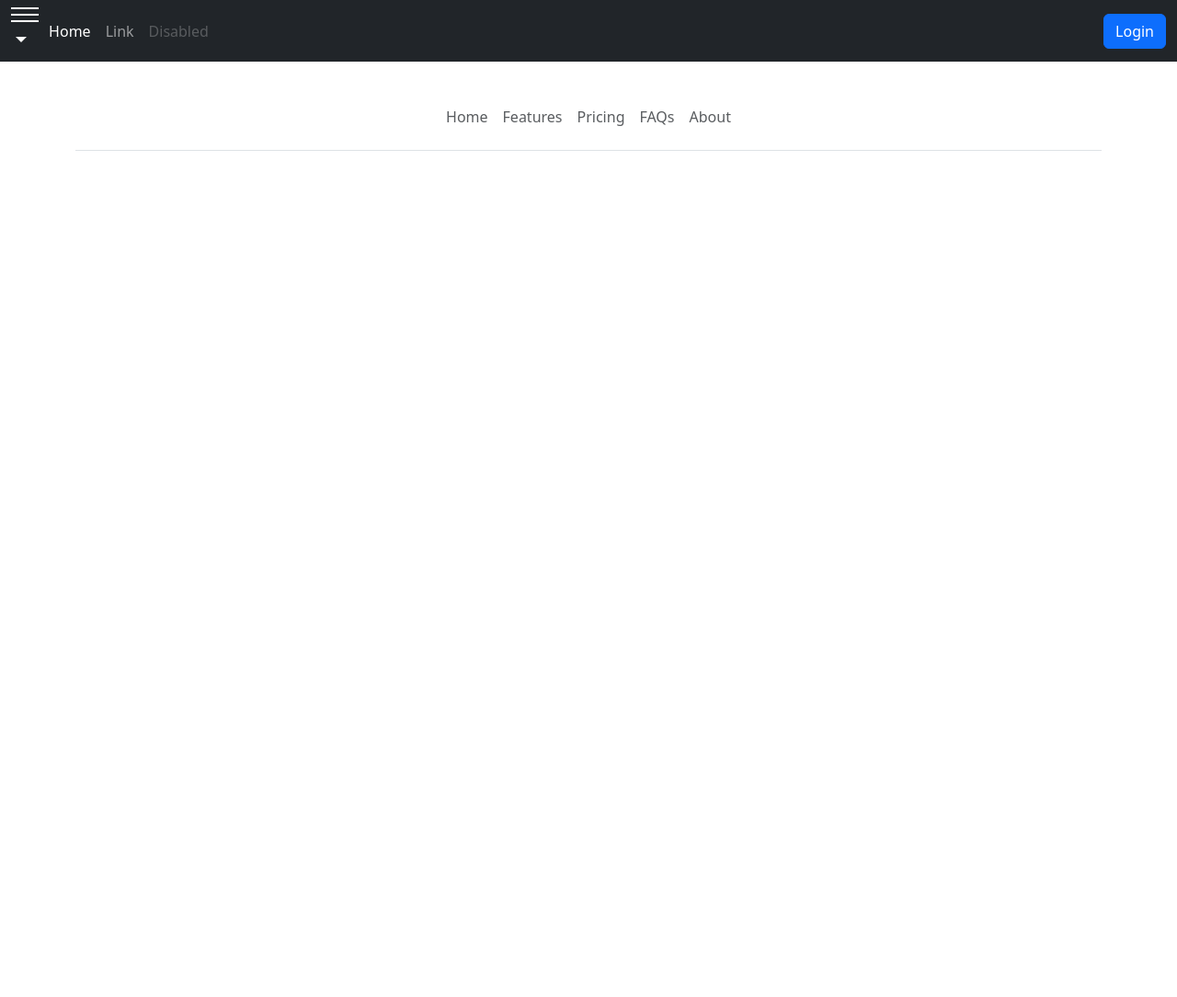
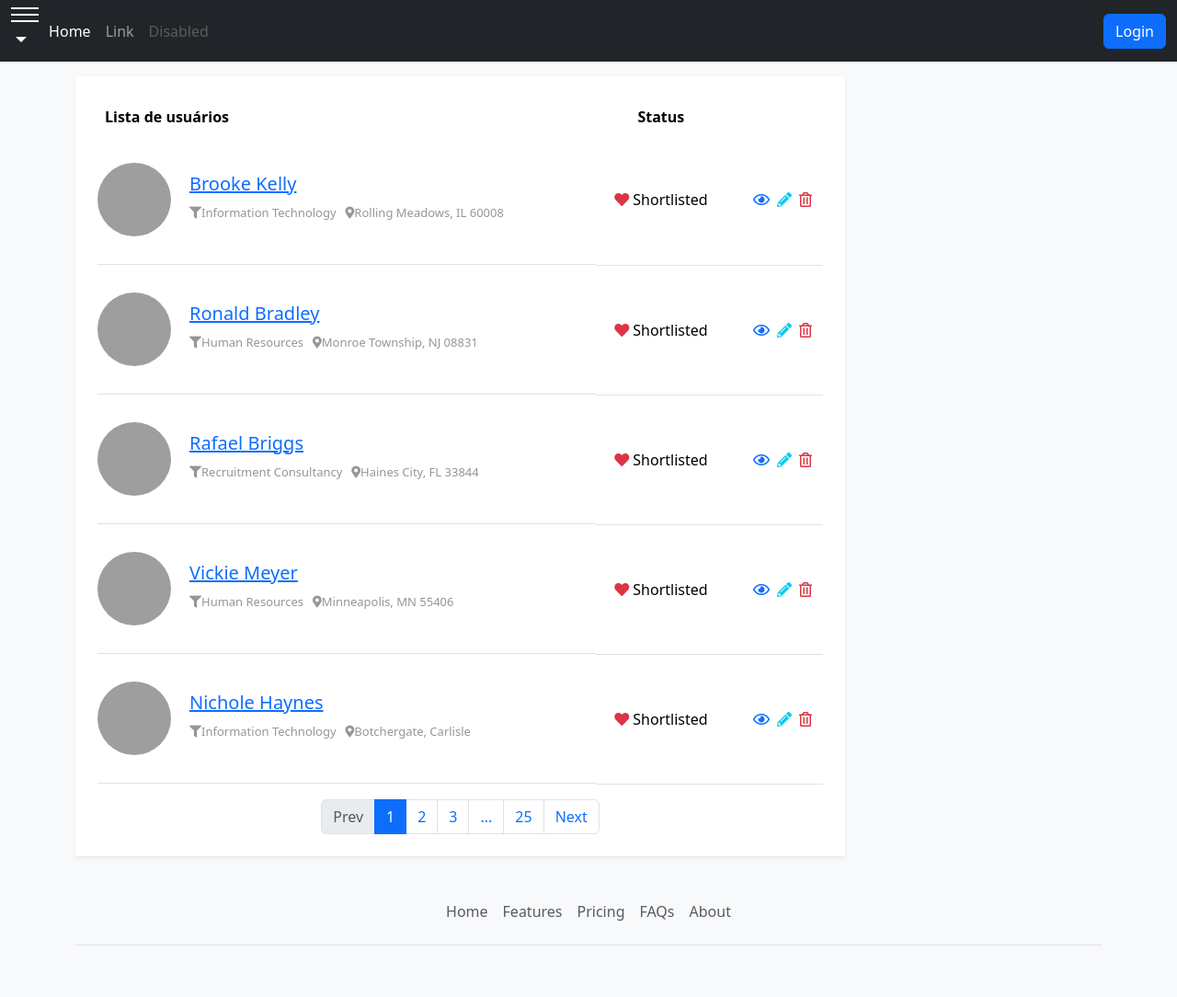
Before and after one commit to JPQuadrado/Sucata-PPI_2023.1, a PHP site: page /listUsers/index.html in a window 1280 px wide. Shown: the whole page at 92% size. Before the commit the page ends 164 px from the top, so only its background shows below. Run offline with PHP 8.4, Linux system fonts and the light colour scheme; some libraries are stand-ins or nearby versions; grey boxes are pictures that could not be loaded.

Commit message:
New changes
Remove unnecessary pages and add new code

```diff
--- a/sucata/conta/cadastro_cliente/index.html
+++ b/sucata/conta/cadastro_cliente/index.html
@@ -71,9 +71,9 @@
                     <label for="senha">Senha</label>
                 </div>
 
-                <!-- <button class="btn btn-block btn-success" type="submit">Cadastrar</button> -->
-                <a href="/sucata/" type="button"
-                    class="btn btn-block btn-success">Cadastrar</a>
+                <button class="btn btn-block btn-success" type="submit">Cadastrar</button>
+                <!-- <a href="/sucata/" type="button"
+                    class="btn btn-block btn-success">Cadastrar</a> -->
 
             </form>
         </div>
--- a/sucata/conta/cadastro_corporativa/index.html
+++ b/sucata/conta/cadastro_corporativa/index.html
@@ -99,9 +99,9 @@
                     </div>
                 </div>
 
-                <!-- <button class="btn btn-block btn-success" type="submit">Cadastrar</button> -->
-                <a href="/sucata/" type="button"
-                    class="btn btn-block btn-success">Cadastrar</a>
+                <button class="btn btn-block btn-success" type="submit">Cadastrar</button>
+                <!-- <a href="/sucata/" type="button"
+                    class="btn btn-block btn-success">Cadastrar</a> -->
 
             </form>
         </div>
--- a/sucata/editItem/script.js
+++ /dev/null
@@ -1 +0,0 @@
-//Ter que fazer script dinamico que pega os itens do banco, e adiciona dinamicamente novos itens na lista para dar display
--- a/sucata/listUsers/index.html
+++ b/sucata/listUsers/index.html
@@ -45,6 +45,196 @@
 
     <main>
 
+        <link rel="stylesheet" href="https://cdnjs.cloudflare.com/ajax/libs/font-awesome/5.13.1/css/all.min.css" integrity="sha256-2XFplPlrFClt0bIdPgpz8H7ojnk10H69xRqd9+uTShA=" crossorigin="anonymous" />
+<div class="container mt-3 mb-4">
+<div class="col-lg-9 mt-4 mt-lg-0">
+    <div class="row">
+      <div class="col-md-12">
+        <div class="user-dashboard-info-box table-responsive mb-0 bg-white p-4 shadow-sm">
+          <table class="table manage-candidates-top mb-0">
+            <thead>
+              <tr>
+                <th>Lista de usuários</th>
+                <th class="text-center">Status</th>
+                <th class="action text-right"></th>
+              </tr>
+            </thead>
+            <tbody>
+              <tr class="candidates-list">
+                <td class="title">
+                  <div class="thumb">
+                    <img class="img-fluid" src="https://bootdey.com/img/Content/avatar/avatar7.png" alt="">
+                  </div>
+                  <div class="candidate-list-details">
+                    <div class="candidate-list-info">
+                      <div class="candidate-list-title">
+                        <h5 class="mb-0"><a href="#">Brooke Kelly</a></h5>
+                      </div>
+                      <div class="candidate-list-option">
+                        <ul class="list-unstyled">
+                          <li><i class="fas fa-filter pr-1"></i>Information Technology</li>
+                          <li><i class="fas fa-map-marker-alt pr-1"></i>Rolling Meadows, IL 60008</li>
+                        </ul>
+                      </div>
+                    </div>
+                  </div>
+                </td>
+                <td class="candidate-list-favourite-time text-center">
+                  <a class="candidate-list-favourite order-2 text-danger" href="#"><i class="fas fa-heart"></i></a>
+                  <span class="candidate-list-time order-1">Shortlisted</span>
+                </td>
+                <td>
+                  <ul class="list-unstyled mb-0 d-flex justify-content-end">
+                    <li><a href="#" class="text-primary" data-toggle="tooltip" title="" data-original-title="view"><i class="far fa-eye"></i></a></li>
+                    <li><a href="#" class="text-info" data-toggle="tooltip" title="" data-original-title="Edit"><i class="fas fa-pencil-alt"></i></a></li>
+                    <li><a href="#" class="text-danger" data-toggle="tooltip" title="" data-original-title="Delete"><i class="far fa-trash-alt"></i></a></li>
+                  </ul>
+                </td>
+              </tr>
+              <tr class="candidates-list">
+                <td class="title">
+                  <div class="thumb">
+                    <img class="img-fluid" src="https://bootdey.com/img/Content/avatar/avatar1.png" alt="">
+                  </div>
+                  <div class="candidate-list-details">
+                    <div class="candidate-list-info">
+                      <div class="candidate-list-title">
+                        <h5 class="mb-0"><a href="#">Ronald Bradley</a></h5>
+                      </div>
+                      <div class="candidate-list-option">
+                        <ul class="list-unstyled">
+                          <li><i class="fas fa-filter pr-1"></i>Human Resources</li>
+                          <li><i class="fas fa-map-marker-alt pr-1"></i>Monroe Township, NJ 08831</li>
+                        </ul>
+                      </div>
+                    </div>
+                  </div>
+                </td>
+                <td class="candidate-list-favourite-time text-center">
+                  <a class="candidate-list-favourite order-2 text-danger" href="#"><i class="fas fa-heart"></i></a>
+                  <span class="candidate-list-time order-1">Shortlisted</span>
+                </td>
+                <td>
+                  <ul class="list-unstyled mb-0 d-flex justify-content-end">
+                    <li><a href="#" class="text-primary" data-toggle="tooltip" title="" data-original-title="view"><i class="far fa-eye"></i></a></li>
+                    <li><a href="#" class="text-info" data-toggle="tooltip" title="" data-original-title="Edit"><i class="fas fa-pencil-alt"></i></a></li>
+                    <li><a href="#" class="text-danger" data-toggle="tooltip" title="" data-original-title="Delete"><i class="far fa-trash-alt"></i></a></li>
+                  </ul>
+                </td>
+              </tr>
+              <tr class="candidates-list">
+                <td class="title">
+                  <div class="thumb">
+                    <img class="img-fluid" src="https://bootdey.com/img/Content/avatar/avatar2.png" alt="">
+                  </div>
+                  <div class="candidate-list-details">
+                    <div class="candidate-list-info">
+                      <div class="candidate-list-title">
+                        <h5 class="mb-0"><a href="#">Rafael Briggs</a></h5>
+                      </div>
+                      <div class="candidate-list-option">
+                        <ul class="list-unstyled">
+                          <li><i class="fas fa-filter pr-1"></i>Recruitment Consultancy</li>
+                          <li><i class="fas fa-map-marker-alt pr-1"></i>Haines City, FL 33844</li>
+                        </ul>
+                      </div>
+                    </div>
+                  </div>
+                </td>
+                <td class="candidate-list-favourite-time text-center">
+                  <a class="candidate-list-favourite order-2 text-danger" href="#"><i class="fas fa-heart"></i></a>
+                  <span class="candidate-list-time order-1">Shortlisted</span>
+                </td>
+                <td>
+                  <ul class="list-unstyled mb-0 d-flex justify-content-end">
+                    <li><a href="#" class="text-primary" data-toggle="tooltip" title="" data-original-title="view"><i class="far fa-eye"></i></a></li>
+                    <li><a href="#" class="text-info" data-toggle="tooltip" title="" data-original-title="Edit"><i class="fas fa-pencil-alt"></i></a></li>
+                    <li><a href="#" class="text-danger" data-toggle="tooltip" title="" data-original-title="Delete"><i class="far fa-trash-alt"></i></a></li>
+                  </ul>
+                </td>
+              </tr>
+              <tr class="candidates-list">
+                <td class="title">
+                  <div class="thumb">
+                    <img class="img-fluid" src="https://bootdey.com/img/Content/avatar/avatar3.png" alt="">
+                  </div>
+                  <div class="candidate-list-details">
+                    <div class="candidate-list-info">
+                      <div class="candidate-list-title">
+                        <h5 class="mb-0"><a href="#">Vickie Meyer</a></h5>
+                      </div>
+                      <div class="candidate-list-option">
+                        <ul class="list-unstyled">
+                          <li><i class="fas fa-filter pr-1"></i>Human Resources</li>
+                          <li><i class="fas fa-map-marker-alt pr-1"></i>Minneapolis, MN 55406</li>
+                        </ul>
+                      </div>
+                    </div>
+                  </div>
+                </td>
+                <td class="candidate-list-favourite-time text-center">
+                  <a class="candidate-list-favourite order-2 text-danger" href="#"><i class="fas fa-heart"></i></a>
+                  <span class="candidate-list-time order-1">Shortlisted</span>
+                </td>
+                <td>
+                  <ul class="list-unstyled mb-0 d-flex justify-content-end">
+                    <li><a href="#" class="text-primary" data-toggle="tooltip" title="" data-original-title="view"><i class="far fa-eye"></i></a></li>
+                    <li><a href="#" class="text-info" data-toggle="tooltip" title="" data-original-title="Edit"><i class="fas fa-pencil-alt"></i></a></li>
+                    <li><a href="#" class="text-danger" data-toggle="tooltip" title="" data-original-title="Delete"><i class="far fa-trash-alt"></i></a></li>
+                  </ul>
+                </td>
+              </tr>
+              <tr class="candidates-list">
+                <td class="title">
+                  <div class="thumb">
+                    <img class="img-fluid" src="https://bootdey.com/img/Content/avatar/avatar4.png" alt="">
+                  </div>
+                  <div class="candidate-list-details">
+                    <div class="candidate-list-info">
+                      <div class="candidate-list-title">
+                        <h5 class="mb-0"><a href="#">Nichole Haynes</a></h5>
+                      </div>
+                      <div class="candidate-list-option">
+                        <ul class="list-unstyled">
+                          <li><i class="fas fa-filter pr-1"></i>Information Technology</li>
+                          <li><i class="fas fa-map-marker-alt pr-1"></i>Botchergate, Carlisle</li>
+                        </ul>
+                      </div>
+                    </div>
+                  </div>
+                </td>
+                <td class="candidate-list-favourite-time text-center">
+                  <a class="candidate-list-favourite order-2 text-danger" href="#"><i class="fas fa-heart"></i></a>
+                  <span class="candidate-list-time order-1">Shortlisted</span>
+                </td>
+                <td>
+                  <ul class="list-unstyled mb-0 d-flex justify-content-end">
+                    <li><a href="#" class="text-primary" data-toggle="tooltip" title="" data-original-title="view"><i class="far fa-eye"></i></a></li>
+                    <li><a href="#" class="text-info" data-toggle="tooltip" title="" data-original-title="Edit"><i class="fas fa-pencil-alt"></i></a></li>
+                    <li><a href="#" class="text-danger" data-toggle="tooltip" title="" data-original-title="Delete"><i class="far fa-trash-alt"></i></a></li>
+                  </ul>
+                </td>
+              </tr>
+            </tbody>
+          </table>
+          <div class="text-center mt-3 mt-sm-3">
+            <ul class="pagination justify-content-center mb-0">
+              <li class="page-item disabled"> <span class="page-link">Prev</span> </li>
+              <li class="page-item active" aria-current="page"><span class="page-link">1 </span> <span class="sr-only">(current)</span></li>
+              <li class="page-item"><a class="page-link" href="#">2</a></li>
+              <li class="page-item"><a class="page-link" href="#">3</a></li>
+              <li class="page-item"><a class="page-link" href="#">...</a></li>
+              <li class="page-item"><a class="page-link" href="#">25</a></li>
+              <li class="page-item"> <a class="page-link" href="#">Next</a> </li>
+            </ul>
+          </div>
+        </div>
+      </div>
+    </div>
+  </div>
+</div>
+
+
     </main>
 
     <div class="container">
--- a/sucata/listUsers/style.css
+++ b/sucata/listUsers/style.css
@@ -8,3 +8,179 @@
 #div1,#div2,#div3,#div4{
     visibility: hidden;
 }
+
+body{
+    background-color: #f8f9fa!important
+}
+.p-4 {
+    padding: 1.5rem!important;
+}
+.mb-0, .my-0 {
+    margin-bottom: 0!important;
+}
+.shadow-sm {
+    box-shadow: 0 .125rem .25rem rgba(0,0,0,.075)!important;
+}
+/* user-dashboard-info-box */
+.user-dashboard-info-box .candidates-list .thumb {
+    margin-right: 20px;
+}
+.user-dashboard-info-box .candidates-list .thumb img {
+    width: 80px;
+    height: 80px;
+    -o-object-fit: cover;
+    object-fit: cover;
+    overflow: hidden;
+    border-radius: 50%;
+}
+
+.user-dashboard-info-box .title {
+    display: -webkit-box;
+    display: -ms-flexbox;
+    display: flex;
+    -webkit-box-align: center;
+    -ms-flex-align: center;
+    align-items: center;
+    padding: 30px 0;
+}
+
+.user-dashboard-info-box .candidates-list td {
+    vertical-align: middle;
+}
+
+.user-dashboard-info-box td li {
+    margin: 0 4px;
+}
+
+.user-dashboard-info-box .table thead th {
+    border-bottom: none;
+}
+
+.table.manage-candidates-top th {
+    border: 0;
+}
+
+.user-dashboard-info-box .candidate-list-favourite-time .candidate-list-favourite {
+    margin-bottom: 10px;
+}
+
+.table.manage-candidates-top {
+    min-width: 650px;
+}
+
+.user-dashboard-info-box .candidate-list-details ul {
+    color: #969696;
+}
+
+/* Candidate List */
+.candidate-list {
+    background: #ffffff;
+    display: -webkit-box;
+    display: -ms-flexbox;
+    display: flex;
+    border-bottom: 1px solid #eeeeee;
+    -webkit-box-align: center;
+    -ms-flex-align: center;
+    align-items: center;
+    padding: 20px;
+    -webkit-transition: all 0.3s ease-in-out;
+    transition: all 0.3s ease-in-out;
+}
+.candidate-list:hover {
+    -webkit-box-shadow: 0px 0px 34px 4px rgba(33, 37, 41, 0.06);
+    box-shadow: 0px 0px 34px 4px rgba(33, 37, 41, 0.06);
+    position: relative;
+    z-index: 99;
+}
+.candidate-list:hover a.candidate-list-favourite {
+    color: #e74c3c;
+    -webkit-box-shadow: -1px 4px 10px 1px rgba(24, 111, 201, 0.1);
+    box-shadow: -1px 4px 10px 1px rgba(24, 111, 201, 0.1);
+}
+
+.candidate-list .candidate-list-image {
+    margin-right: 25px;
+    -webkit-box-flex: 0;
+    -ms-flex: 0 0 80px;
+    flex: 0 0 80px;
+    border: none;
+}
+.candidate-list .candidate-list-image img {
+    width: 80px;
+    height: 80px;
+    -o-object-fit: cover;
+    object-fit: cover;
+}
+
+.candidate-list-title {
+    margin-bottom: 5px;
+}
+
+.candidate-list-details ul {
+    display: -webkit-box;
+    display: -ms-flexbox;
+    display: flex;
+    -ms-flex-wrap: wrap;
+    flex-wrap: wrap;
+    margin-bottom: 0px;
+}
+.candidate-list-details ul li {
+    margin: 5px 10px 5px 0px;
+    font-size: 13px;
+}
+
+.candidate-list .candidate-list-favourite-time {
+    margin-left: auto;
+    text-align: center;
+    font-size: 13px;
+    -webkit-box-flex: 0;
+    -ms-flex: 0 0 90px;
+    flex: 0 0 90px;
+}
+.candidate-list .candidate-list-favourite-time span {
+    display: block;
+    margin: 0 auto;
+}
+.candidate-list .candidate-list-favourite-time .candidate-list-favourite {
+    display: inline-block;
+    position: relative;
+    height: 40px;
+    width: 40px;
+    line-height: 40px;
+    border: 1px solid #eeeeee;
+    border-radius: 100%;
+    text-align: center;
+    -webkit-transition: all 0.3s ease-in-out;
+    transition: all 0.3s ease-in-out;
+    margin-bottom: 20px;
+    font-size: 16px;
+    color: #646f79;
+}
+.candidate-list .candidate-list-favourite-time .candidate-list-favourite:hover {
+    background: #ffffff;
+    color: #e74c3c;
+}
+
+.candidate-banner .candidate-list:hover {
+    position: inherit;
+    -webkit-box-shadow: inherit;
+    box-shadow: inherit;
+    z-index: inherit;
+}
+
+.bg-white {
+    background-color: #ffffff !important;
+}
+.p-4 {
+    padding: 1.5rem!important;
+}
+.mb-0, .my-0 {
+    margin-bottom: 0!important;
+}
+.shadow-sm {
+    box-shadow: 0 .125rem .25rem rgba(0,0,0,.075)!important;
+}
+
+.user-dashboard-info-box .candidates-list .thumb {
+    margin-right: 20px;
+}
```
Also changed, not shown: sucata/deleteItem/index.html (deleted, +0 -66 lines), sucata/deleteItem/style.css (deleted, +0 -10 lines), sucata/deleteUsers/index.html (deleted, +0 -69 lines), sucata/deleteUsers/style.css (deleted, +0 -10 lines), sucata/editItem/index.html (deleted, +0 -67 lines), sucata/editItem/style.css (deleted, +0 -10 lines), sucata/editProfile/index.html (+12 -8 lines).
